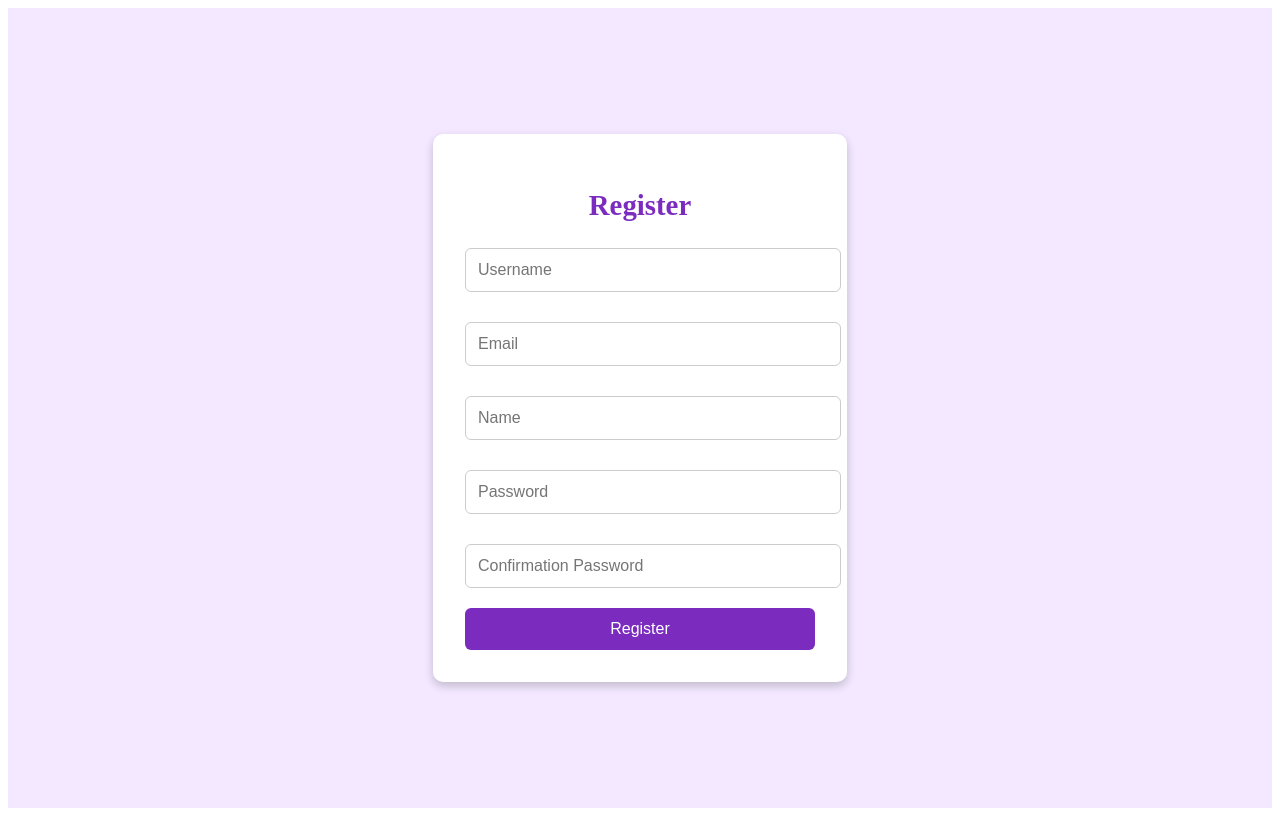
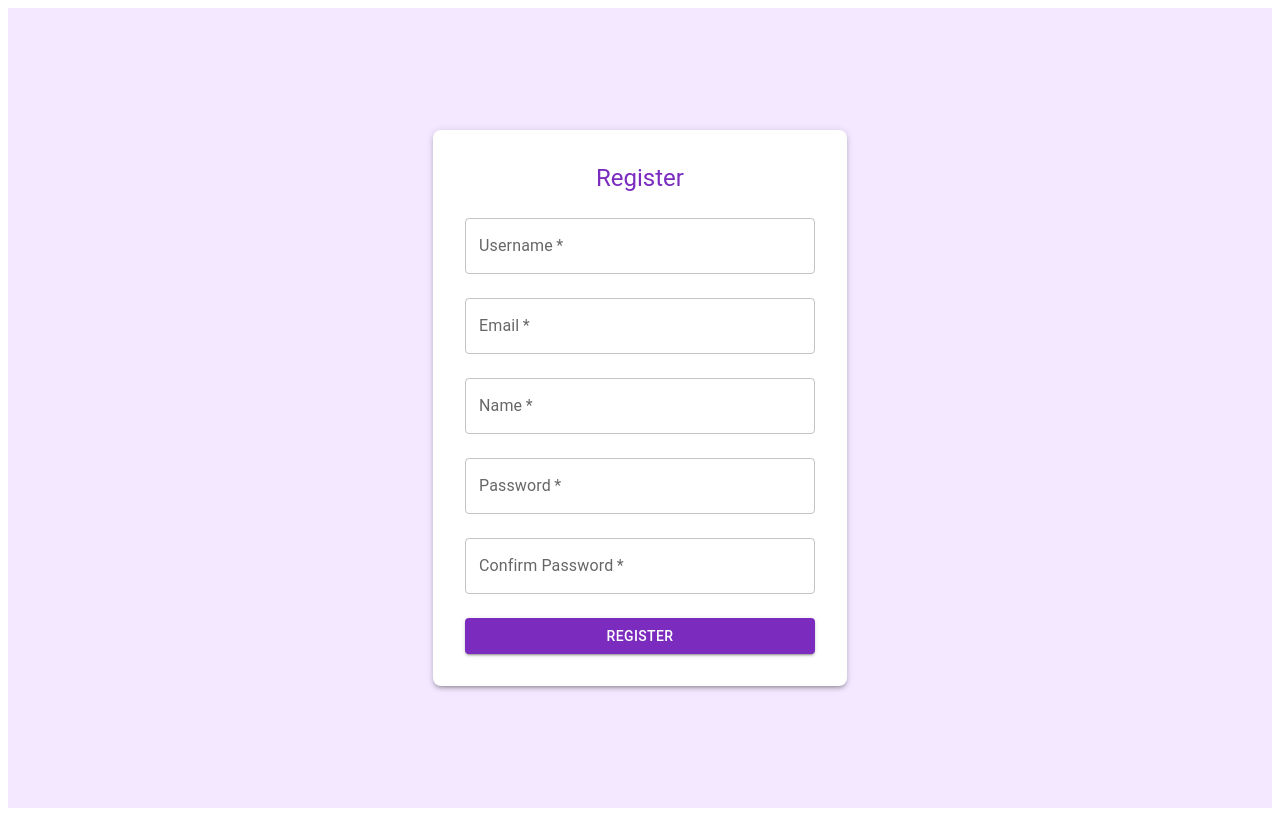
Before and after one commit to nabilaauli/UKK2025_XIIPPLG2_7502, a React (Vite) app: page /register in a window 1280 px wide. Built offline with nearby package versions, Linux system fonts and the light colour scheme.

Commit message:
update category

```diff
--- a/src/components/Sidebar.jsx
+++ b/src/components/Sidebar.jsx
@@ -15,7 +15,7 @@ const Sidebar = () => {
     <Drawer
       variant="permanent"
       sx={{
-        width: 150, // Lebarin dikit biar nggak terlalu kecil
+        width: 150,
         flexShrink: 0,
         "& .MuiDrawer-paper": {
           width: 150,
--- a/src/pages/Login.css
+++ /dev/null
@@ -1,46 +0,0 @@
-.login-container {
-    display: flex;
-    justify-content: center;
-    align-items: center;
-    height: 100vh;
-    background-color: #f3e8ff;
-  }
-
-  .login-box {
-    background: white;
-    padding: 2rem;
-    border-radius: 8px;
-    box-shadow: 0 4px 8px rgba(0, 0, 0, 0.2);
-    text-align: center;
-    width: 300px;
-  }
-
-  .login-box h2 {
-    color: #7b2cbf;
-  }
-
-  .input-field {
-    width: 100%;
-    padding: 10px;
-    margin: 10px 0;
-    border: 1px solid #ccc;
-    border-radius: 5px;
-  }
-
-  .login-button {
-    width: 100%;
-    background: #7b2cbf;
-    color: white;
-    padding: 10px;
-    border: none;
-    border-radius: 5px;
-    cursor: pointer;
-  }
-
-  .login-button:hover {
-    background: #5a189a;
-  }
-
-  .login-button:last-child {
-    margin-top: 10px;
-  }
--- a/src/pages/Login.jsx
+++ b/src/pages/Login.jsx
@@ -1,58 +1,75 @@
 import { useState } from "react";
 import { useNavigate } from "react-router-dom";
-import "./Login.css";
+import { TextField, Button, Paper, Box, Typography, Alert } from "@mui/material";
 
 const Login = () => {
   const [username, setUsername] = useState("");
   const [password, setPassword] = useState("");
+  const [error, setError] = useState("");
   const navigate = useNavigate();
-
-
-  const STATIC_CREDENTIALS = {
-    username: "berdina",
-    password: "12345678",
-  };
 
   const handleLogin = (e) => {
     e.preventDefault();
+    setError("");
 
-    if (username === STATIC_CREDENTIALS.username && password === STATIC_CREDENTIALS.password) {
+
+    const users = JSON.parse(localStorage.getItem("users")) || [];
+    const user = users.find((u) => u.username === username && u.password === password);
+
+    if (user) {
       localStorage.setItem("token", "fake-jwt-token");
       navigate("/home");
     } else {
-      alert("Username atau password salah!");
+      setError("Username atau password salah!");
     }
   };
 
   return (
-    <div className="login-container">
-      <div className="login-box">
-        <h2>Login</h2>
+    <Box display="flex" justifyContent="center" alignItems="center" minHeight="100vh" bgcolor="#f3e8ff">
+      <Paper elevation={6} sx={{ padding: 4, borderRadius: 2, width: 320, textAlign: "center" }}>
+        <Typography variant="h5" color="#7b2cbf" fontWeight="bold" mb={2}>
+          Login
+        </Typography>
+        {error && <Alert severity="error" sx={{ mb: 2 }}>{error}</Alert>}
         <form onSubmit={handleLogin}>
-          <input
-            type="text"
-            placeholder="Username"
-            className="input-field"
+          <TextField
+            label="Username"
+            variant="outlined"
+            fullWidth
+            margin="normal"
             value={username}
             onChange={(e) => setUsername(e.target.value)}
             required
           />
-          <input
+          <TextField
+            label="Password"
             type="password"
-            placeholder="Password"
-            className="input-field"
+            variant="outlined"
+            fullWidth
+            margin="normal"
             value={password}
             onChange={(e) => setPassword(e.target.value)}
             required
           />
-          <button type="submit" className="login-button">Login</button>
+          <Button
+            type="submit"
+            variant="contained"
+            fullWidth
+            sx={{ mt: 2, bgcolor: "#7b2cbf", "&:hover": { bgcolor: "#5a189a" } }}
+          >
+            Login
+          </Button>
         </form>
-
-        <button className="login-button" onClick={() => navigate("/register")}>
+        <Button
+          variant="text"
+          fullWidth
+          sx={{ mt: 1, color: "#7b2cbf" }}
+          onClick={() => navigate("/register")}
+        >
           Register
-        </button>
-      </div>
-    </div>
+        </Button>
+      </Paper>
+    </Box>
   );
 };
 
--- a/src/pages/Register.css
+++ /dev/null
@@ -1,66 +0,0 @@
-
-.register-container {
-    display: flex;
-    justify-content: center;
-    align-items: center;
-    min-height: 100vh;
-    background-color: #f3e8ff;
-  }
-
-  .register-box {
-    background: white;
-    padding: 2rem;
-    border-radius: 10px;
-    box-shadow: 0 4px 10px rgba(0, 0, 0, 0.2);
-    text-align: center;
-    width: 350px;
-  }
-
-  .register-box h2 {
-    color: #7b2cbf;
-    font-size: 1.8rem;
-    margin-bottom: 1rem;
-  }
-
-  .register-input {
-    width: 100%;
-    padding: 12px;
-    margin: 10px 0;
-    border: 1px solid #ccc;
-    border-radius: 6px;
-    font-size: 1rem;
-    transition: 0.3s;
-  }
-
-  .register-input:focus {
-    border-color: #7b2cbf;
-    outline: none;
-    box-shadow: 0 0 6px rgba(123, 44, 191, 0.5);
-  }
-
-  .register-button {
-    width: 100%;
-    background: #7b2cbf;
-    color: white;
-    padding: 12px;
-    font-size: 1rem;
-    border: none;
-    border-radius: 6px;
-    cursor: pointer;
-    transition: 0.3s;
-  }
-
-  .register-button:hover {
-    background: #5a189a;
-  }
-
-  .register-button:active {
-    background: #4a148c;
-  }
-
-
-  .register-form {
-    display: flex;
-    flex-direction: column;
-    gap: 10px;
-  }
--- a/src/pages/Register.jsx
+++ b/src/pages/Register.jsx
@@ -1,10 +1,9 @@
 import { useState } from "react";
 import { useNavigate } from "react-router-dom";
 import axios from "axios";
-import "./Register.css";
+import { TextField, Button, Paper, Box, Typography, Alert } from "@mui/material";
 
-const API_URL = "..";
-
+const API_URL = "";
 const Register = () => {
   const [formData, setFormData] = useState({
     username: "",
@@ -13,7 +12,6 @@ const Register = () => {
     password: "",
     confirmation: "",
   });
-
   const [error, setError] = useState("");
   const navigate = useNavigate();
 
@@ -23,21 +21,40 @@ const Register = () => {
 
   const handleSubmit = async (e) => {
     e.preventDefault();
+    setError("");
 
     if (formData.password !== formData.confirmation) {
       setError("Password dan konfirmasi harus sama!");
       return;
     }
 
+    const newUser = {
+      username: formData.username,
+      email: formData.email,
+      name: formData.name,
+      password: formData.password,
+    };
+
     try {
-      const response = await axios.post(API_URL, {
-        username: formData.username,
-        email: formData.email,
-        name: formData.name,
-        password: formData.password,
-      });
+      if (API_URL) {
 
-      console.log("Register Success:", response.data);
+        const response = await axios.post(API_URL, newUser);
+        console.log("Register Success:", response.data);
+      } else {
+
+        const users = JSON.parse(localStorage.getItem("users")) || [];
+        const isUserExist = users.some((user) => user.email === newUser.email);
+
+        if (isUserExist) {
+          setError("Email sudah digunakan!");
+          return;
+        }
+
+        users.push(newUser);
+        localStorage.setItem("users", JSON.stringify(users));
+        console.log("User registered locally:", newUser);
+      }
+
       alert("Registrasi berhasil! Silakan login.");
       navigate("/login");
     } catch (err) {
@@ -47,62 +64,20 @@ const Register = () => {
   };
 
   return (
-    <div className="register-container">
-      <div className="register-box">
-        <h2>Register</h2>
-        {error && <p className="register-error">{error}</p>}
-        <form onSubmit={handleSubmit} className="register-form">
-          <input
-            type="text"
-            name="username"
-            placeholder="Username"
-            value={formData.username}
-            onChange={handleChange}
-            className="register-input"
-            required
-          />
-          <input
-            type="email"
-            name="email"
-            placeholder="Email"
-            value={formData.email}
-            onChange={handleChange}
-            className="register-input"
-            required
-          />
-          <input
-            type="text"
-            name="name"
-            placeholder="Name"
-            value={formData.name}
-            onChange={handleChange}
-            className="register-input"
-            required
-          />
-          <input
-            type="password"
-            name="password"
-            placeholder="Password"
-            value={formData.password}
-            onChange={handleChange}
-            className="register-input"
-            required
-          />
-          <input
-            type="password"
-            name="confirmation"
-            placeholder="Confirmation Password"
-            value={formData.confirmation}
-            onChange={handleChange}
-            className="register-input"
-            required
-          />
-          <button type="submit" className="register-button">
-            Register
-          </button>
+    <Box display="flex" justifyContent="center" alignItems="center" minHeight="100vh" bgcolor="#f3e8ff">
+      <Paper elevation={3} sx={{ padding: 4, borderRadius: 2, textAlign: "center", width: 350 }}>
+        <Typography variant="h5" color="#7b2cbf" gutterBottom>Register</Typography>
+        {error && <Alert severity="error" sx={{ mb: 2 }}>{error}</Alert>}
+        <form onSubmit={handleSubmit}>
+          <TextField fullWidth margin="normal" label="Username" name="username" value={formData.username} onChange={handleChange} required />
+          <TextField fullWidth margin="normal" label="Email" name="email" type="email" value={formData.email} onChange={handleChange} required />
+          <TextField fullWidth margin="normal" label="Name" name="name" value={formData.name} onChange={handleChange} required />
+          <TextField fullWidth margin="normal" label="Password" name="password" type="password" value={formData.password} onChange={handleChange} required />
+          <TextField fullWidth margin="normal" label="Confirm Password" name="confirmation" type="password" value={formData.confirmation} onChange={handleChange} required />
+          <Button fullWidth variant="contained" color="primary" type="submit" sx={{ mt: 2, bgcolor: "#7b2cbf" }}>Register</Button>
         </form>
-      </div>
-    </div>
+      </Paper>
+    </Box>
   );
 };
 
```
Also changed, not shown: src/components/AddTask.jsx (+25 -12 lines), src/components/CategoryManager.jsx (added, +104 -0 lines), src/components/Profile.jsx (+48 -1 lines), src/components/TaskItem.jsx (+24 -24 lines), src/pages/Home.jsx (+48 -17 lines).
